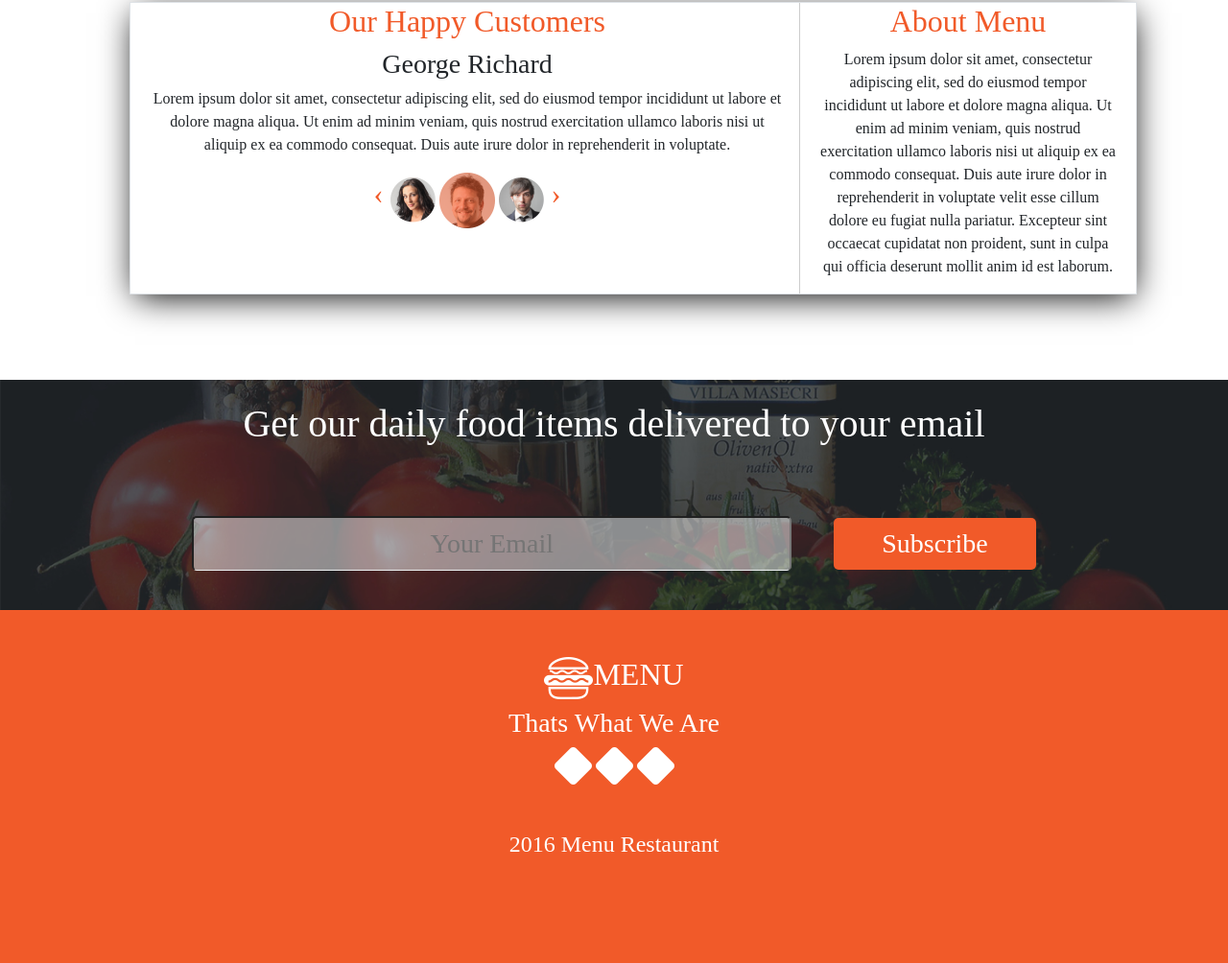
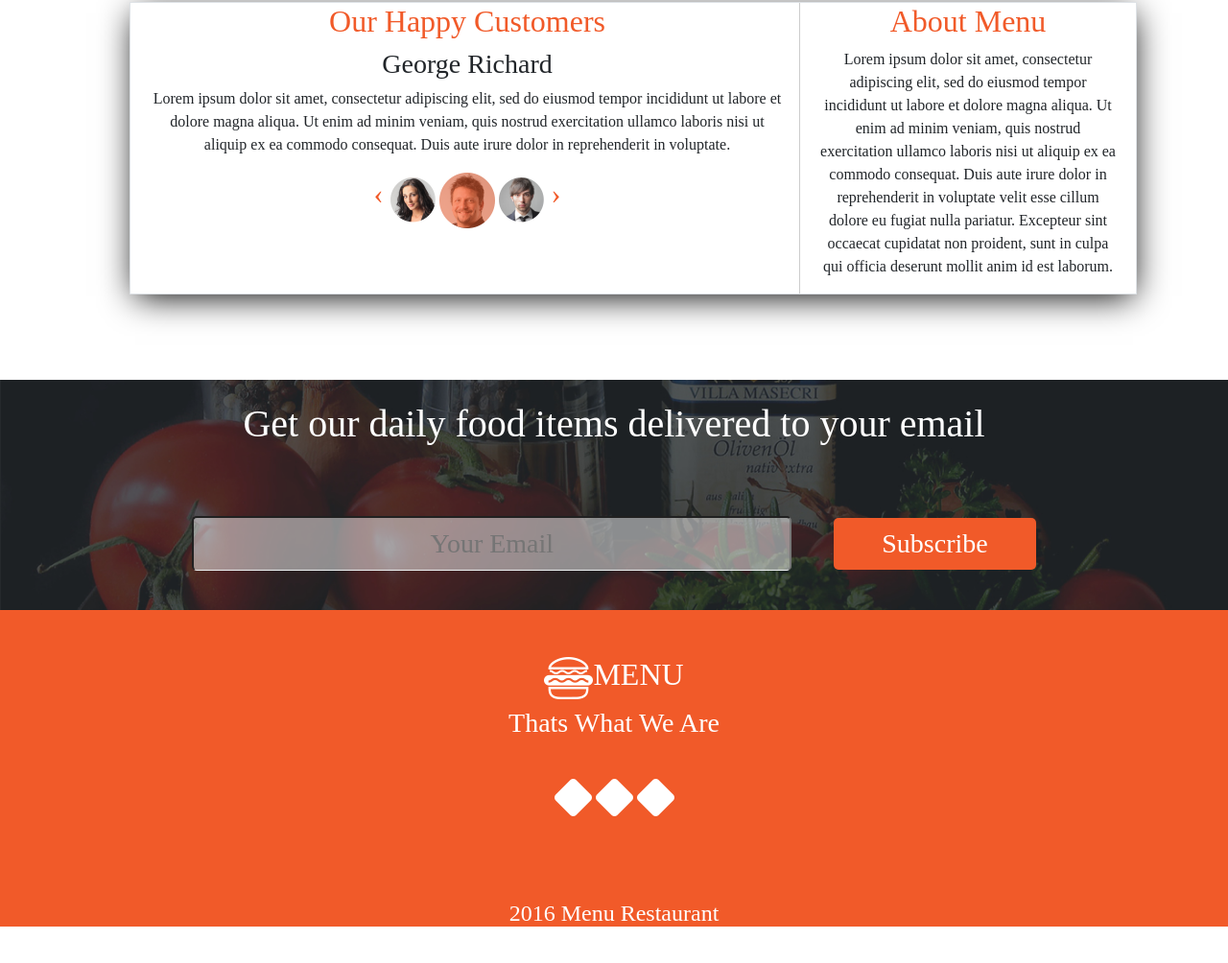
Before and after one commit to Alchemy17/anitaskitchen, a plain HTML site: page index.html in a window 1280 px wide. Shown: the part 3673-4677 px from the top of the page at 96% size. After the commit the page ends 4647 px from the top, so only its background shows below. Drawn offline with Linux system fonts and the light colour scheme; a small style sheet from the web is missing.

Commit message:
footer editing

```diff
--- a/css/styles.css
+++ b/css/styles.css
@@ -149,7 +149,7 @@ width:100%;
 footer{
 	background-color: #F15A29;
 	padding-top: 3rem;
-	padding-bottom: 7rem;
+	padding-bottom: 5	rem;
 }
 .container-fluid1{
 	  padding-right: 0px;
--- a/index.html
+++ b/index.html
@@ -174,14 +174,14 @@
   <div class="row">
   <div class="col-md-12 padding-0">
   <div class="container-fluid1">
-  <footer class="text-muted">
+  <footer>
     <div class="container-fluid1 text-center">
     <h2 style="color: white">  <img src="img/footerlogos/logo_white.png">MENU</h2>
-    <h3  style="color: white">Thats What We Are</h3>
+    <h3  style="color: white">Thats What We Are <br><br></h3>
     <img src="img/footerlogos/facebook.png" >
     <img src="img/footerlogos/twitter.png" >
-    <img src="img/footerlogos/pinterest.png" ><br/><br/><br/>
-    <h4  style="color: white">2016 Menu Restaurant</4>
+    <img src="img/footerlogos/pinterest.png" >
+    <h4  style="color: white"><br><br><br>2016 Menu Restaurant</4>
     </div>
   </div>
 
```
